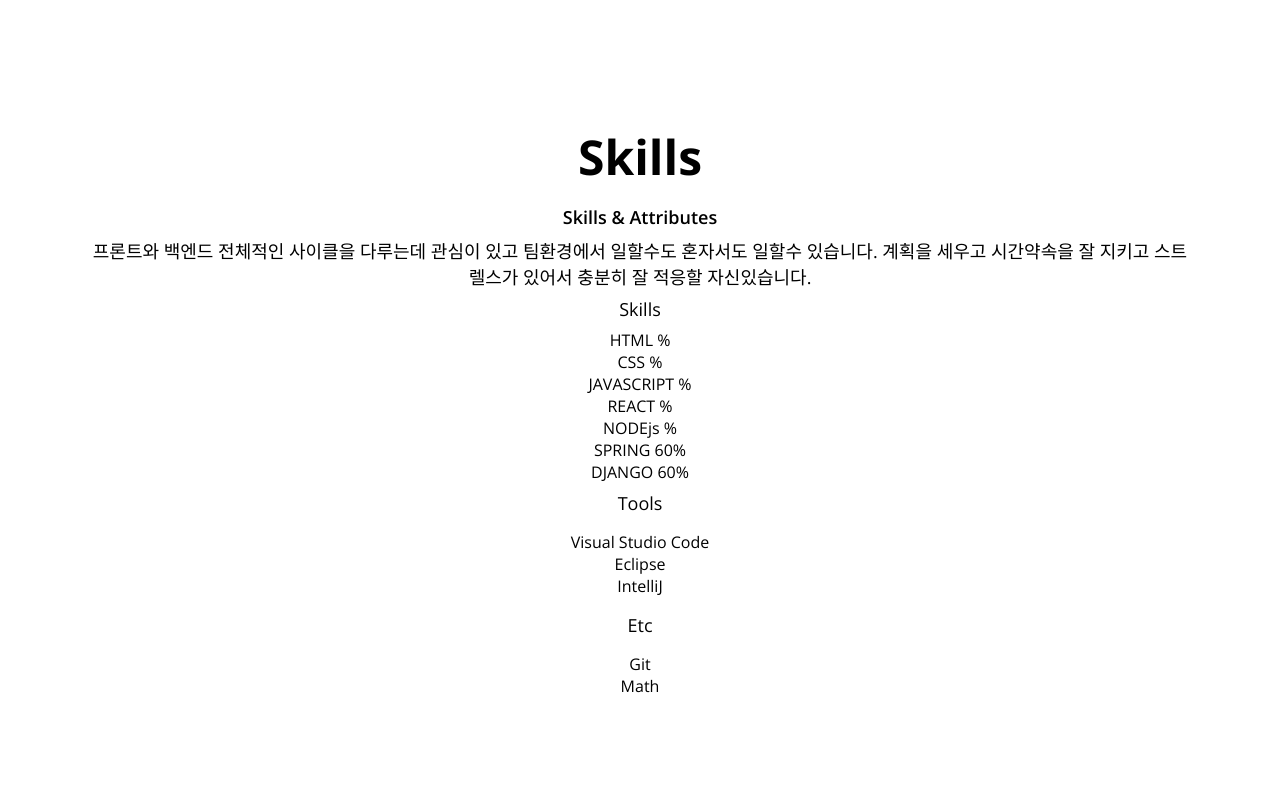
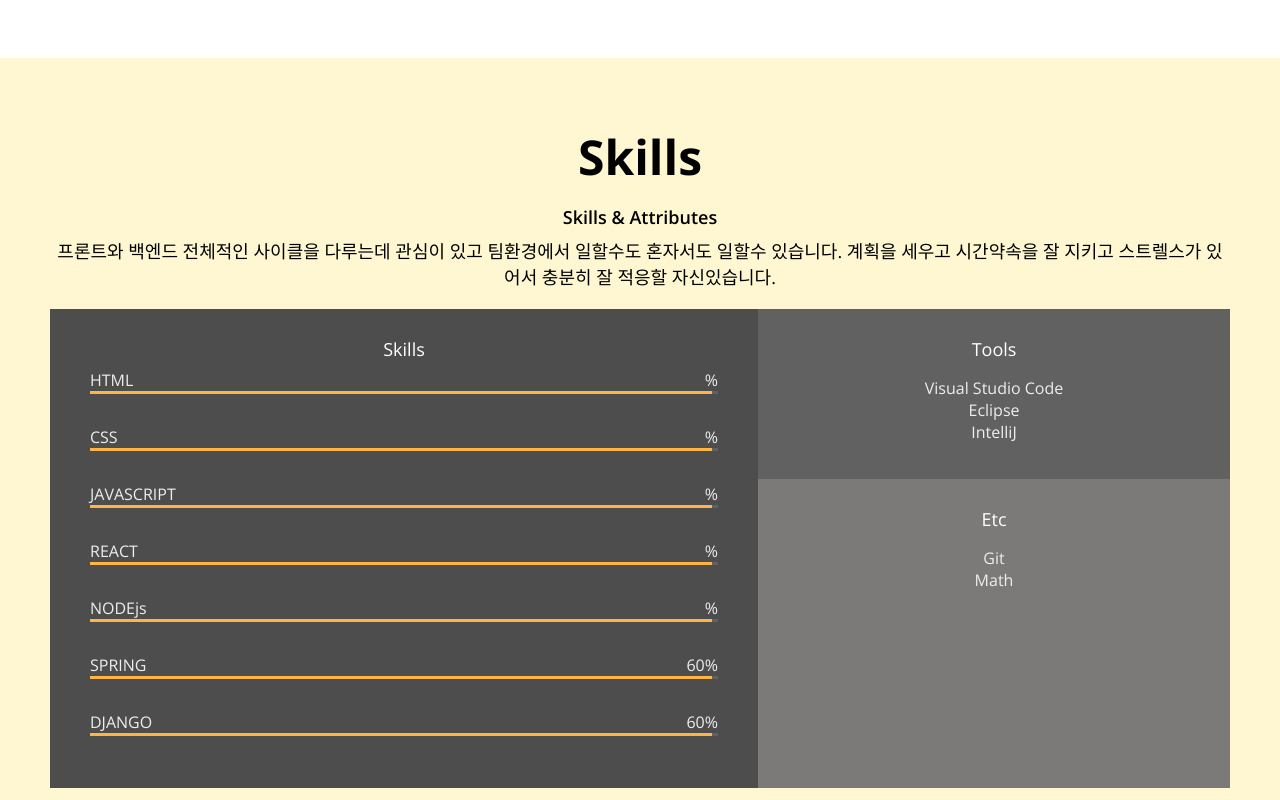
Before and after one commit to Jangsehwan/portfolio, a plain HTML site: page index.html in a window 1280 px wide. Shown: the part 1040-1840 px from the top of the page. Drawn offline with nearby package versions, Linux system fonts and the light colour scheme.

Commit message:
CSS: Skills

```diff
--- a/index.html
+++ b/index.html
@@ -39,11 +39,7 @@
 
     <!-- Home -->
     <section id="home">
-        <img
-            src=""
-            alt="Sehwan's profile photo"
-            class="home__avator"
-        />
+        <img src="" alt="Sehwan's profile photo" class="home__avator" />
         <h1 class="home__title">Hello, </br>I'm Sehwan Jang</h1>
         <h2 class="home__description">
             프론트와 백엔드를 넘나드는 풀스택개발자
@@ -52,7 +48,7 @@
     </section>
 
     <!-- About -->
-    <section id="about" class="section">
+    <section id="about" class="section section__container">
         <h1>About Me</h1>
         <p>
 
@@ -74,7 +70,7 @@
                 </div>
                 <div class="major__title">Back-end</div>
                 <div class="major__description">
-                    java, Spring,  Django
+                    java, Spring, Django
                     </br>javascript, NodeJS, Rest APIs
                 </div>
             </div>
@@ -101,6 +97,7 @@
 
     <!-- Skills -->
     <section id="skills" class="section">
+        <div class="secsion__container">
             <h1>Skills</h1>
             <h2>Skills & Attributes</h2>
             <p>
@@ -112,66 +109,66 @@
                 <div class="skillset_left">
                     <h3 class="skillset__title">Skills</h3>
                     <div class="skill">
-                    <div class="skill_description">
+                        <div class="skill__description">
                             <span>HTML</span>
                             <span>%</span>
                         </div>
                         <div class="skill__bar">
-                        <div class="skill__value"></div>
+                            <div class="skill__value" style="width: 99%;"></div>
                         </div>
                     </div>
                     <div class="skill">
-                    <div class="skill_description">
+                        <div class="skill__description">
                             <span>CSS</span>
                             <span>%</span>
                         </div>
                         <div class="skill__bar">
-                        <div class="skill__value"></div>
+                            <div class="skill__value" style="width: 99%;"></div>
                         </div>
                     </div>
                     <div class="skill">
-                    <div class="skill_description">
+                        <div class="skill__description">
                             <span>JAVASCRIPT</span>
                             <span>%</span>
                         </div>
                         <div class="skill__bar">
-                        <div class="skill__value"></div>
+                            <div class="skill__value" style="width: 99%;"></div>
                         </div>
                     </div>
                     <div class="skill">
-                    <div class="skill_description">
+                        <div class="skill__description">
                             <span>REACT</span>
                             <span>%</span>
                         </div>
                         <div class="skill__bar">
-                        <div class="skill__value"></div>
+                            <div class="skill__value" style="width: 99%;"></div>
                         </div>
                     </div>
                     <div class="skill">
-                    <div class="skill_description">
+                        <div class="skill__description">
                             <span>NODEjs</span>
                             <span>%</span>
                         </div>
                         <div class="skill__bar">
-                        <div class="skill__value"></div>
+                            <div class="skill__value" style="width: 99%;"></div>
                         </div>
                     </div>
                     <div class="skill">
-                    <div class="skill_description">
+                        <div class="skill__description">
                             <span>SPRING</span>
                             <span>60%</span>
                         </div>
                         <div class="skill__bar">
-                        <div class="skill__value"></div>
+                            <div class="skill__value" style="width: 99%;"></div>
                         </div>
                     </div>
                     <div class="skill">
-                    <div class="skill_description">
+                        <div class="skill__description">
                             <span>DJANGO</span>
                             <span>60%</span>
                         </div>
                         <div class="skill__bar">
-                        <div class="skill__value"></div>
+                            <div class="skill__value" style="width: 99%;"></div>
                         </div>
                     </div>
                 </div>
@@ -190,6 +187,7 @@
                             <li><span>Git</span></li>
                             <li><span>Math</span></li>
                         </ul>
+                    </div>
                 </div>
             </div>
         </div>
@@ -215,85 +213,43 @@
         </div>
 
         <div class="work__projects">
-            <a
-                href=""
-                class="project"
-                target="blank"
-            >
-            <img
-                class="projects__img"
-                src="imgs/jobs/project1.png"
-                alt="Youtube">
+            <a href="" class="project" target="blank">
+                <img class="projects__img" src="imgs/jobs/project1.png" alt="Youtube">
                 <div class="project__description">
                     <h3>Youtube Site</h3>
                     <span>Clone coding with HTML and CSS</span>
                 </div>
             </a>
-            <a
-                href=""
-                class="project"
-                target="blank"
-            >
-            <img
-                class="projects__img"
-                src="imgs/jobs/project2.png"
-                alt="boardCRUD">
+            <a href="" class="project" target="blank">
+                <img class="projects__img" src="imgs/jobs/project2.png" alt="boardCRUD">
                 <div class="project__description">
                     <h3>spring boardCRUD</h3>
                     <span>CRUD board</span>
                 </div>
             </a>
-            <a
-                href=""
-                class="project"
-                target="blank"
-            >
-            <img
-                class="projects__img"
-                src="imgs/jobs/project3.png"
-                alt="tistory">
+            <a href="" class="project" target="blank">
+                <img class="projects__img" src="imgs/jobs/project3.png" alt="tistory">
                 <div class="project__description">
                     <h3>tistory</h3>
                     <span>Django</span>
                 </div>
             </a>
-            <a
-                href=""
-                class="project"
-                target="blank"
-            >
-            <img
-                class="projects__img"
-                src="imgs/jobs/project4.png"
-                alt="game">
+            <a href="" class="project" target="blank">
+                <img class="projects__img" src="imgs/jobs/project4.png" alt="game">
                 <div class="project__description">
                     <h3>javascript game</h3>
                     <span>javascript</span>
                 </div>
             </a>
-            <a
-                href=""
-                class="project"
-                target="blank"
-            >
-            <img
-                class="projects__img"
-                src="imgs/jobs/project5.png"
-                alt="shopingmall game">
+            <a href="" class="project" target="blank">
+                <img class="projects__img" src="imgs/jobs/project5.png" alt="shopingmall game">
                 <div class="project__description">
                     <h3>Shopingmall mini game</h3>
                     <span>Make mini game</span>
                 </div>
             </a>
-            <a
-                href=""
-                class="project"
-                target="blank"
-            >
-            <img
-                class="projects__img"
-                src="imgs/jobs/project6.png"
-                alt="Twitter">
+            <a href="" class="project" target="blank">
+                <img class="projects__img" src="imgs/jobs/project6.png" alt="Twitter">
                 <div class="project__description">
                     <h3>Twitter</h3>
                     <span>Clone coding with HTML and CSS</span>
@@ -317,4 +273,5 @@
         </p>
     </section>
 </body>
+
 </html>
--- a/style.css
+++ b/style.css
@@ -163,6 +163,10 @@ p {
 .section {
   padding: 50px;
   text-align: center;
+  margin: auto;
+}
+
+.section__container {
   max-width: 1200px;
   margin: auto;
 }
@@ -215,3 +219,58 @@ p {
   margin: 0 16px;
   text-align: left;
 }
+
+/* Skill */
+#skills {
+  background-color: var(--color-yellow);
+}
+
+.skillset {
+  display: flex;
+  background-color: var(--color-light-gray);
+  color: var(--color-light-white);
+  margin: 20px 0;
+}
+
+.skillset__title {
+  color: var(--color-white);
+}
+
+.skillset_left {
+  flex-basis: 60%;
+  background-color: var(--color-dark-gray);
+  padding: 20px 40px;
+}
+
+.skill {
+  margin-bottom: 32px;
+}
+
+.skill__description {
+  display: flex;
+  justify-content: space-between;
+}
+
+.skill__bar {
+  width: 100%;
+  height: 3px;
+  background-color: var(--color-gray);
+}
+
+.skill__value {
+  height: 3px;
+  background-color: var(--color-orange);
+}
+
+.skillset_right {
+  flex-basis: 40%;
+}
+
+.tools {
+  background-color: var(--color-gray);
+}
+
+.tools,
+.etc {
+  padding: 20px;
+}
```
Lines whose indentation alone changed are shown as unchanged.
